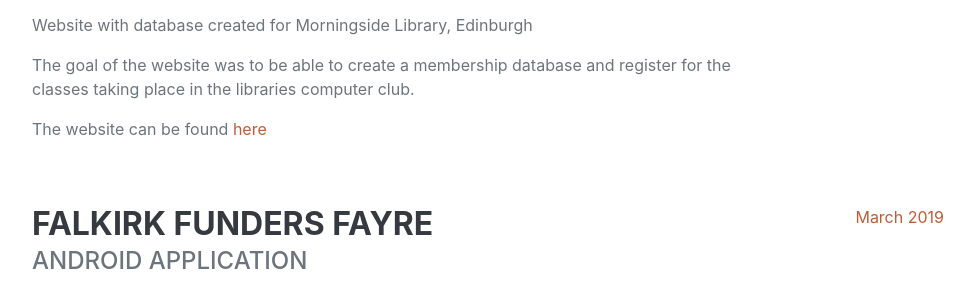
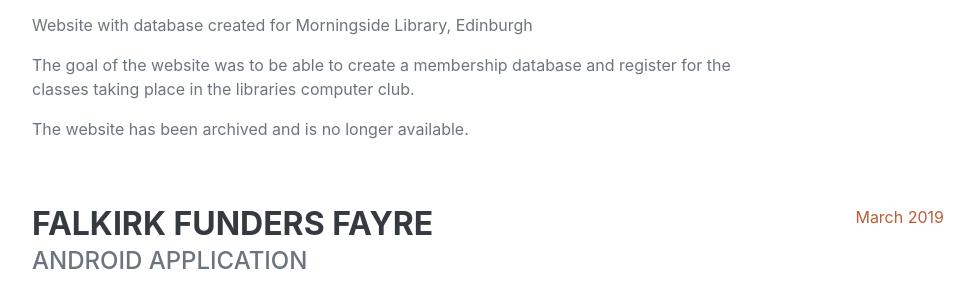
Before and after one commit to SorakaMafaka/SorakaMafaka.github.io, a plain HTML site: page index.html in a window 1280 px wide. Shown: the part 1356-1648 px from the top of the page, without its empty margins (288-1262 px from the left). Drawn offline with nearby package versions, Linux system fonts and the light colour scheme; a web font is replaced by a local one.

Commit message:
Update index.html

```diff
--- a/index.html
+++ b/index.html
@@ -67,7 +67,7 @@
                             <div class="subheading mb-3">Website</div>
                             <p>Website with database created for Morningside Library, Edinburgh </p>
 							<p>The goal of the website was to be able to create a membership database and register for the classes taking place in the libraries computer club. </p>
-							<p>The website can be found <a class="link" href="https://morningside-library.000webhostapp.com/"> here </a> </p>
+							<p>The website has been archived and is no longer available.</a> </p>
 
                         </div>
                         <div class="flex-shrink-0"><span class="text-primary">January 2020 - May 2020</span></div>
```
